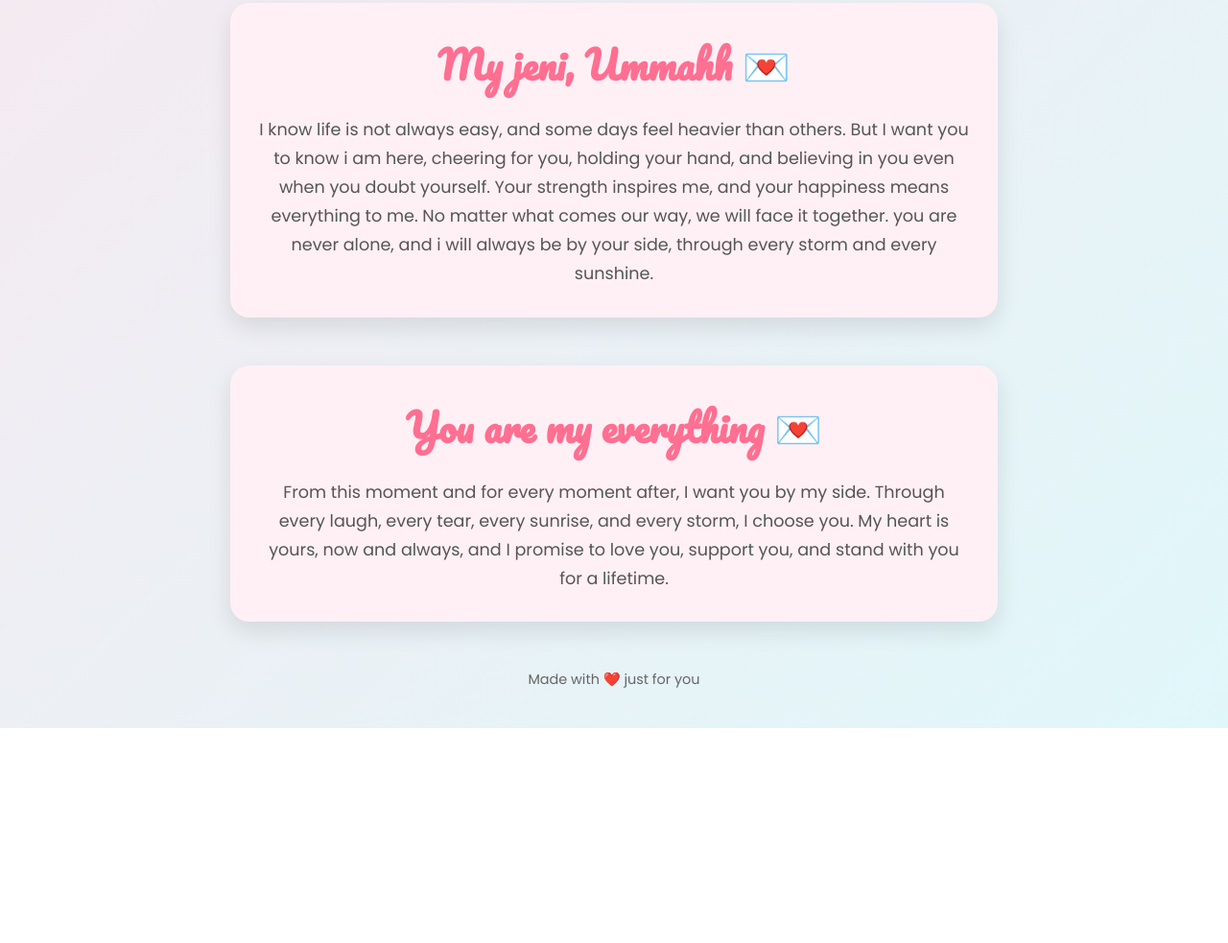
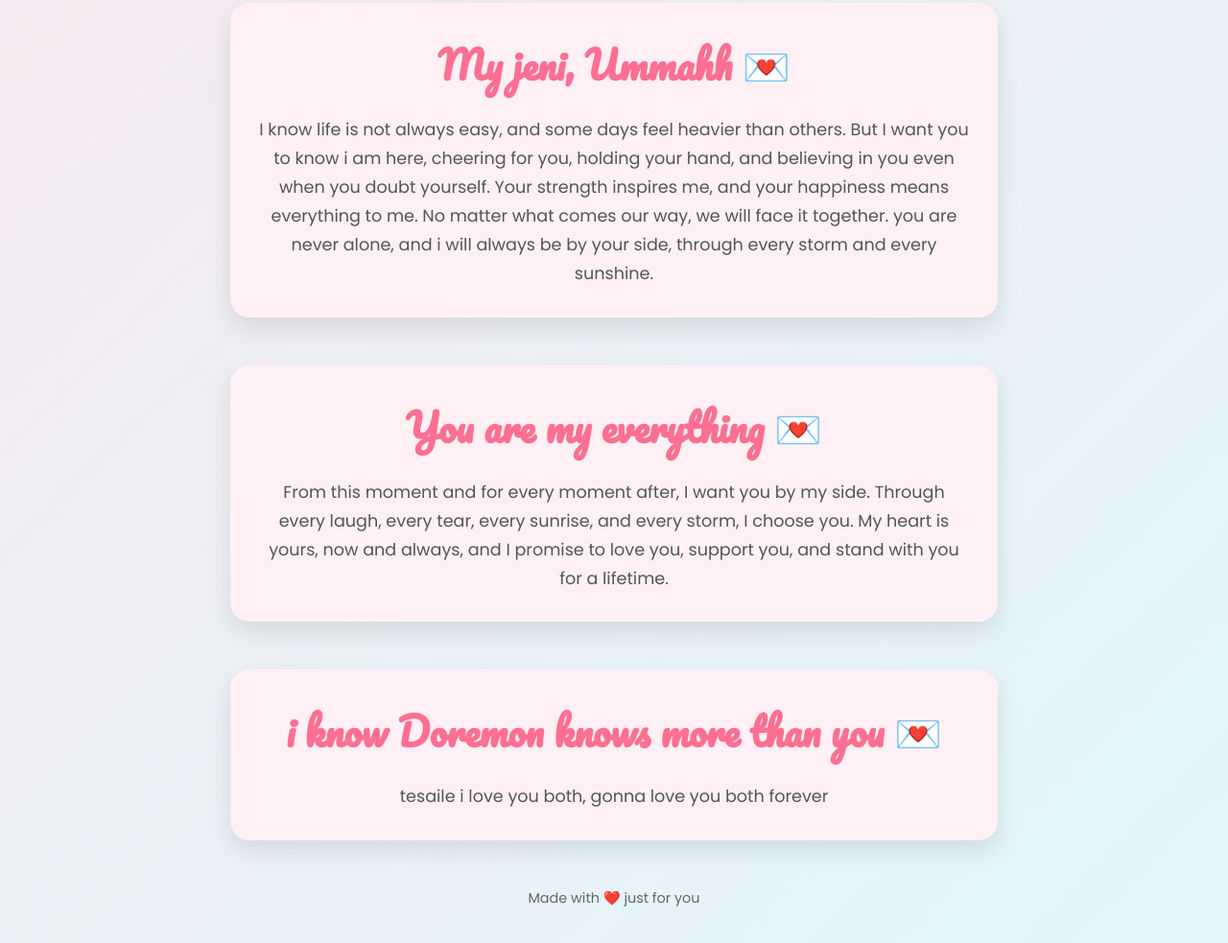
Before and after one commit to Aretha143/reasons-i-love-you, a plain HTML site: page index.html in a window 1280 px wide. Shown: the part 1102-2085 px from the top of the page at 96% size. Before the commit the page ends 1861 px from the top, so only its background shows below. Drawn offline with Linux system fonts and the light colour scheme.

Commit message:
Update index.html

```diff
--- a/index.html
+++ b/index.html
@@ -76,6 +76,12 @@
             From this moment and for every moment after, I want you by my side. Through every laugh, every tear, every sunrise, and every storm, I choose you. My heart is yours, now and always, and I promise to love you, support you, and stand with you for a lifetime.
         </p>
     </section>
+    <section class="love-letter">
+        <h2>i know Doremon knows more than you 💌</h2>
+        <p>
+            tesaile i love you both, gonna love you both forever
+        </p>
+    </section>
 
 
     <footer>
```
